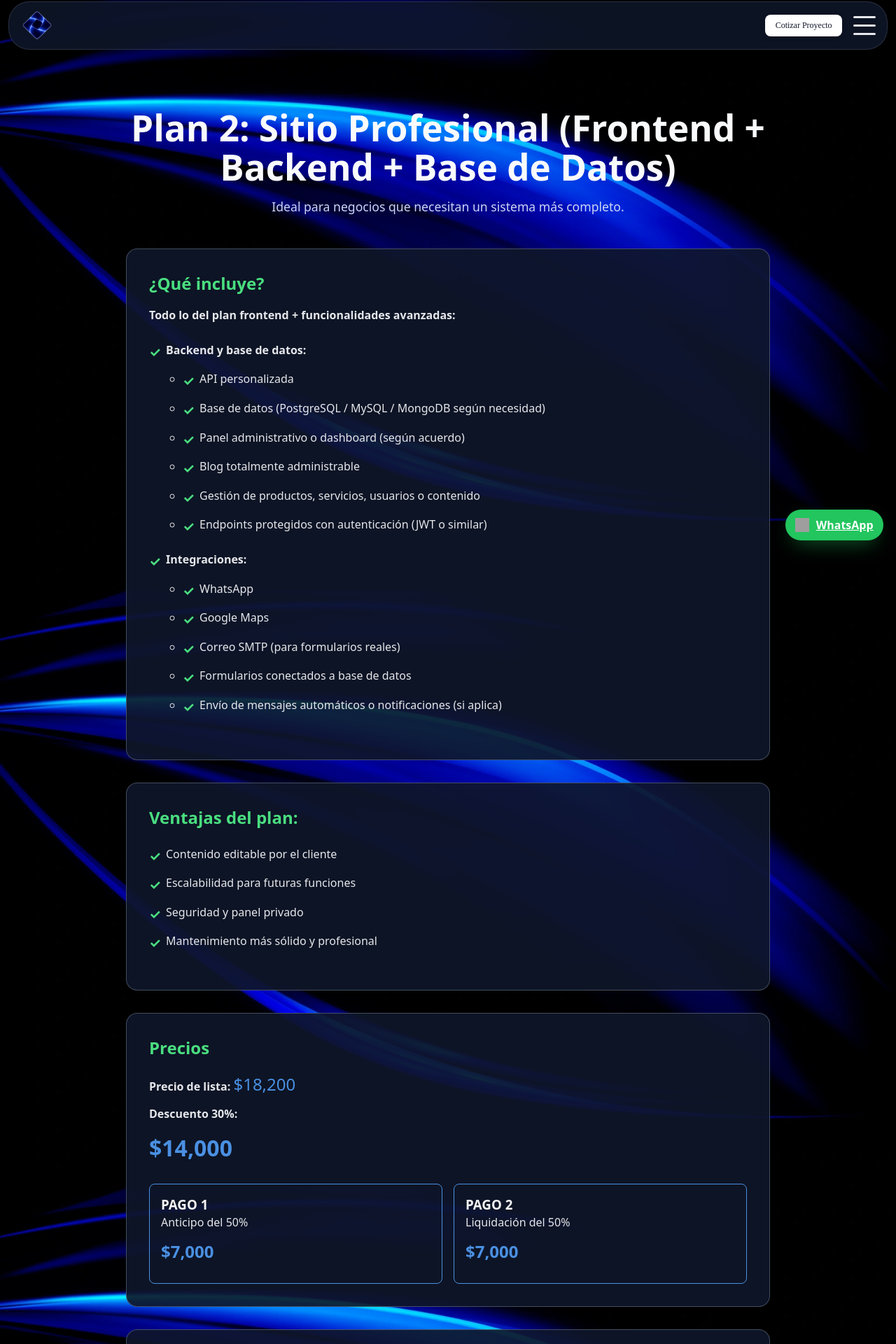
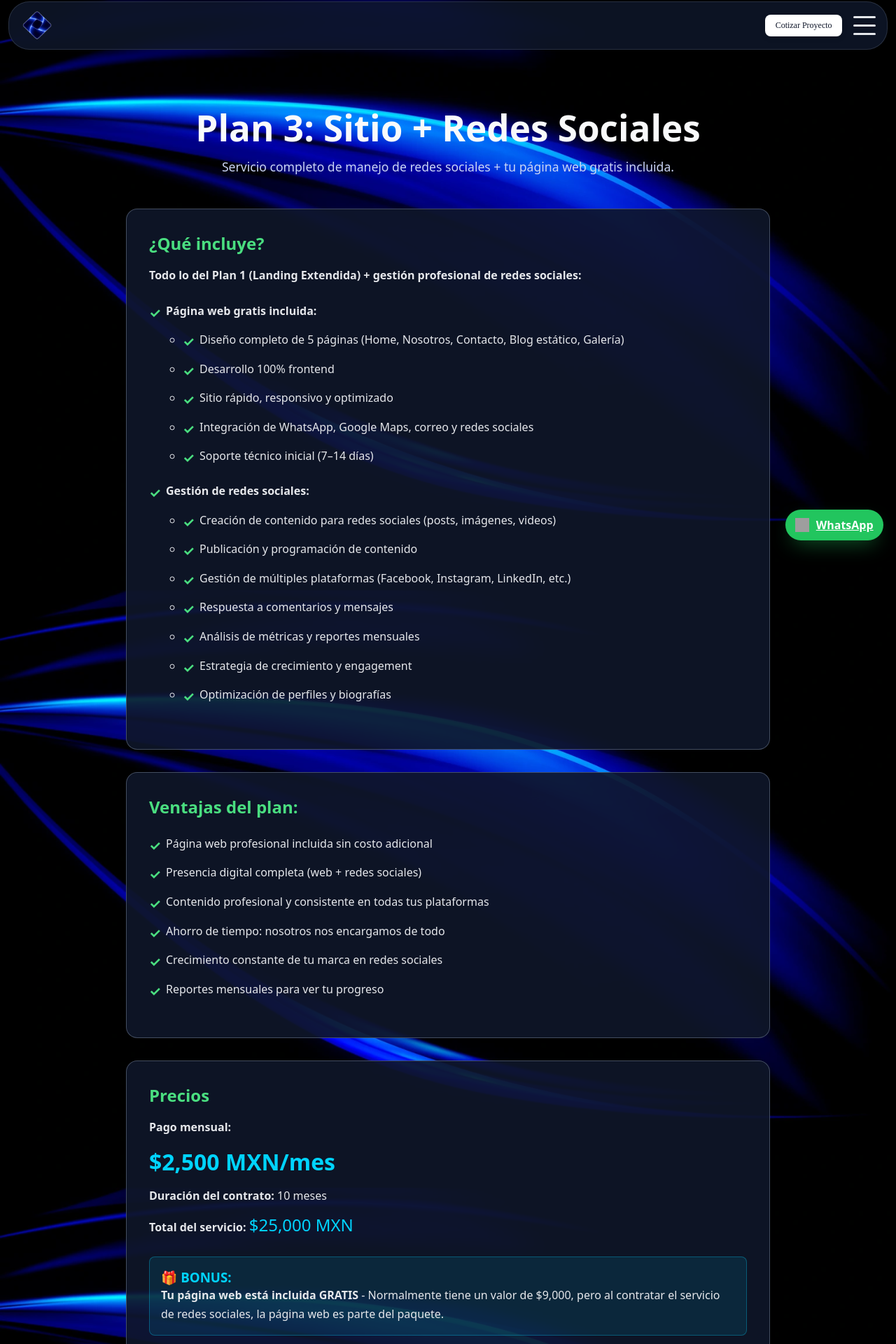
Before and after one commit to HugoAguayo2006/nivostech, a React (Vite) app: page /servicios/plan-3 in a window 1280 px wide. Shown: the part 10-1930 px from the top of the page at 70% size. Built offline with nearby package versions, Linux system fonts and the light colour scheme; grey boxes are pictures that could not be loaded; a web font is replaced by a local one.

Commit message:
add new page of plan3 social media

```diff
--- a/src/pages/Servicios.jsx
+++ b/src/pages/Servicios.jsx
@@ -3,6 +3,7 @@ import { Helmet } from "react-helmet-async";
 import WhatsAppFloat from "../WhatsAppFloat";
 import Plan1 from "./planes/Plan1";
 import Plan2 from "./planes/Plan2";
+import Plan3 from "./planes/Plan3";
 
 function Servicios() {
   const { planId } = useParams();
@@ -17,7 +18,7 @@ function Servicios() {
   }
 
   if (planId === "plan-3") {
-    return <Plan2 />;
+    return <Plan3 />;
   }
 
   // Página general de servicios
@@ -133,7 +134,7 @@ function Servicios() {
               <h2>Plan 3: Sitio + Redes Sociales</h2>
               <p className="service-description">
                 <strong>
-                  Ideal para negocios que solo necesitan presencia profesional.
+                  Ideal para negocios que quieren presencia digital completa.
                 </strong>
               </p>
 
@@ -142,21 +143,17 @@ function Servicios() {
                   <strong>Incluye:</strong>
                 </p>
                 <ul>
-                  <li>
-                    Diseño completo de 5 páginas (Home, Nosotros, Contacto, Blog
-                    estático, Galería)
-                  </li>
-                  <li>Desarrollo 100% frontend</li>
-                  <li>Sitio rápido, responsivo y optimizado</li>
-                  <li>
-                    Integración de WhatsApp, Google Maps, correo y redes sociales
-                  </li>
-                  <li>Soporte técnico inicial (7–14 días)</li>
+                  <li>Página web completa (Plan 1) incluida gratis</li>
+                  <li>Gestión profesional de redes sociales</li>
+                  <li>Creación y publicación de contenido</li>
+                  <li>Análisis de métricas y reportes mensuales</li>
+                  <li>Estrategia de crecimiento y engagement</li>
+                  <li>Pago mensual: $2,500 por 10 meses</li>
                 </ul>
               </div>
 
               <Link
-                to="/servicios/plan-1"
+                to="/servicios/plan-3"
                 className="service-link"
               >
                 Ver más
--- /dev/null
+++ b/src/pages/planes/Plan3.jsx
@@ -0,0 +1,145 @@
+import { Helmet } from "react-helmet-async";
+import WhatsAppFloat from "../../WhatsAppFloat";
+
+function Plan3() {
+  return (
+    <>
+      {/* ================= SEO (PLAN 3) ================= */}
+      <Helmet>
+        <title>Plan 3: Sitio + Redes Sociales | Servicios | NIVOSTECH</title>
+        <meta
+          name="description"
+          content="Plan 3 de NIVOSTECH: Servicio completo de manejo de redes sociales + página web gratis. Incluye gestión de contenido, publicación, análisis y estrategia de crecimiento. Pago mensual de $2,500 por 10 meses."
+        />
+        <link
+          rel="canonical"
+          href="https://www.nivostech.com/servicios/plan-3"
+        />
+      </Helmet>
+
+      <div className="page">
+        <section className="page-section">
+          <div className="page-header">
+            <h1 className="page-title">
+              Plan 3: Sitio + Redes Sociales
+            </h1>
+            <p className="page-subtitle">
+              Servicio completo de manejo de redes sociales + tu página web gratis incluida.
+            </p>
+          </div>
+
+          <div className="page-content">
+            <div className="content-card">
+              <h2>¿Qué incluye?</h2>
+              <p style={{ marginBottom: "1rem" }}>
+                <strong>
+                  Todo lo del Plan 1 (Landing Extendida) + gestión profesional de redes sociales:
+                </strong>
+              </p>
+
+              <ul className="feature-list">
+                <li>
+                  <strong>Página web gratis incluida:</strong>
+                  <ul style={{ marginTop: "0.5rem", marginLeft: "1.5rem" }}>
+                    <li>Diseño completo de 5 páginas (Home, Nosotros, Contacto, Blog estático, Galería)</li>
+                    <li>Desarrollo 100% frontend</li>
+                    <li>Sitio rápido, responsivo y optimizado</li>
+                    <li>Integración de WhatsApp, Google Maps, correo y redes sociales</li>
+                    <li>Soporte técnico inicial (7–14 días)</li>
+                  </ul>
+                </li>
+
+                <li>
+                  <strong>Gestión de redes sociales:</strong>
+                  <ul style={{ marginTop: "0.5rem", marginLeft: "1.5rem" }}>
+                    <li>Creación de contenido para redes sociales (posts, imágenes, videos)</li>
+                    <li>Publicación y programación de contenido</li>
+                    <li>Gestión de múltiples plataformas (Facebook, Instagram, LinkedIn, etc.)</li>
+                    <li>Respuesta a comentarios y mensajes</li>
+                    <li>Análisis de métricas y reportes mensuales</li>
+                    <li>Estrategia de crecimiento y engagement</li>
+                    <li>Optimización de perfiles y biografías</li>
+                  </ul>
+                </li>
+              </ul>
+            </div>
+
+            <div className="content-card">
+              <h2>Ventajas del plan:</h2>
+              <ul className="feature-list">
+                <li>Página web profesional incluida sin costo adicional</li>
+                <li>Presencia digital completa (web + redes sociales)</li>
+                <li>Contenido profesional y consistente en todas tus plataformas</li>
+                <li>Ahorro de tiempo: nosotros nos encargamos de todo</li>
+                <li>Crecimiento constante de tu marca en redes sociales</li>
+                <li>Reportes mensuales para ver tu progreso</li>
+              </ul>
+            </div>
+
+            <div className="content-card">
+              <h2>Precios</h2>
+              <div style={{ marginBottom: "1rem" }}>
+                <p>
+                  <strong>Pago mensual:</strong>
+                </p>
+                <p
+                  style={{
+                    fontSize: "2rem",
+                    color: "#00d4ff",
+                    fontWeight: "bold",
+                    margin: "0.5rem 0",
+                  }}
+                >
+                  $2,500 MXN/mes
+                </p>
+                <p>
+                  <strong>Duración del contrato:</strong> 10 meses
+                </p>
+                <p>
+                  <strong>Total del servicio:</strong>{" "}
+                  <span style={{ fontSize: "1.5rem", color: "#00d4ff" }}>
+                    $25,000 MXN
+                  </span>
+                </p>
+              </div>
+
+              <div style={{ marginTop: "1.5rem", padding: "1rem", backgroundColor: "rgba(0, 212, 255, 0.1)", borderRadius: "8px", border: "1px solid rgba(0, 212, 255, 0.3)" }}>
+                <h3 style={{ marginTop: 0, color: "#00d4ff" }}>🎁 BONUS:</h3>
+                <p style={{ marginBottom: 0 }}>
+                  <strong>Tu página web está incluida GRATIS</strong> - Normalmente tiene un valor de $9,000,
+                  pero al contratar el servicio de redes sociales, la página web es parte del paquete.
+                </p>
+              </div>
+            </div>
+
+            <div className="content-card">
+              <h2>Plan de Acción</h2>
+              <ul className="feature-list">
+                <li>Pago mensual de $2,500 por transferencia</li>
+                <li>
+                  Para comenzar se necesita INE y constancia de situación fiscal
+                  (en caso de requerir factura)
+                </li>
+                <li>Acceso a las cuentas de redes sociales del cliente</li>
+                <li>Entrega de página web en 3-4 semanas</li>
+                <li>Inicio de gestión de redes sociales desde el primer mes</li>
+                <li>Reportes mensuales de resultados y métricas</li>
+              </ul>
+            </div>
+          </div>
+        </section>
+
+        <WhatsAppFloat />
+
+        <footer className="footer">
+          <p>
+            © {new Date().getFullYear()} NIVO · Diseño y desarrollo de páginas
+            web.
+          </p>
+        </footer>
+      </div>
+    </>
+  );
+}
+
+export default Plan3;
```
